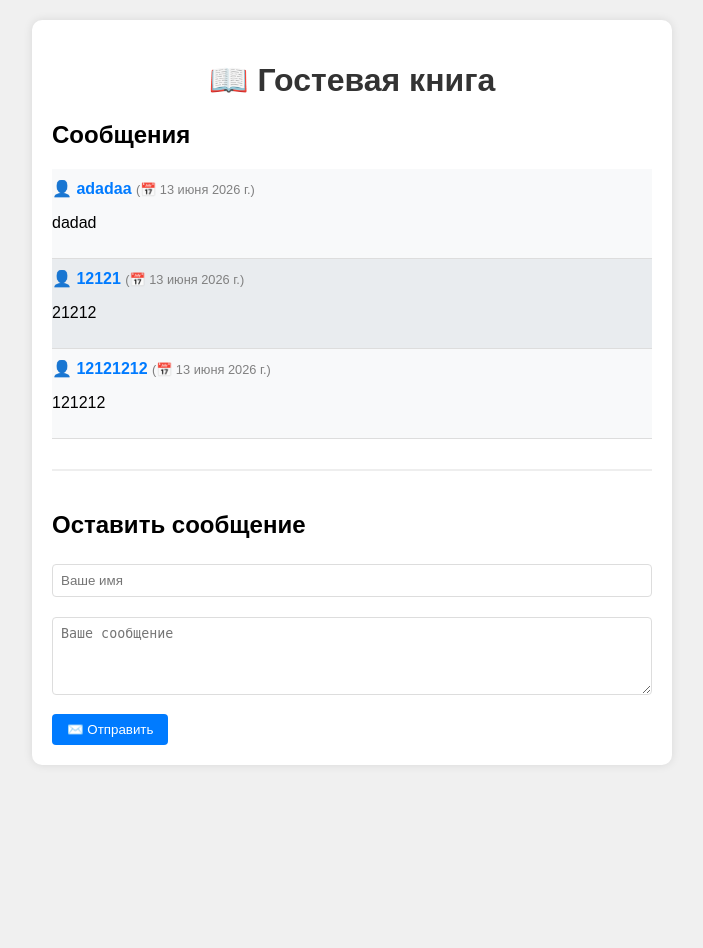
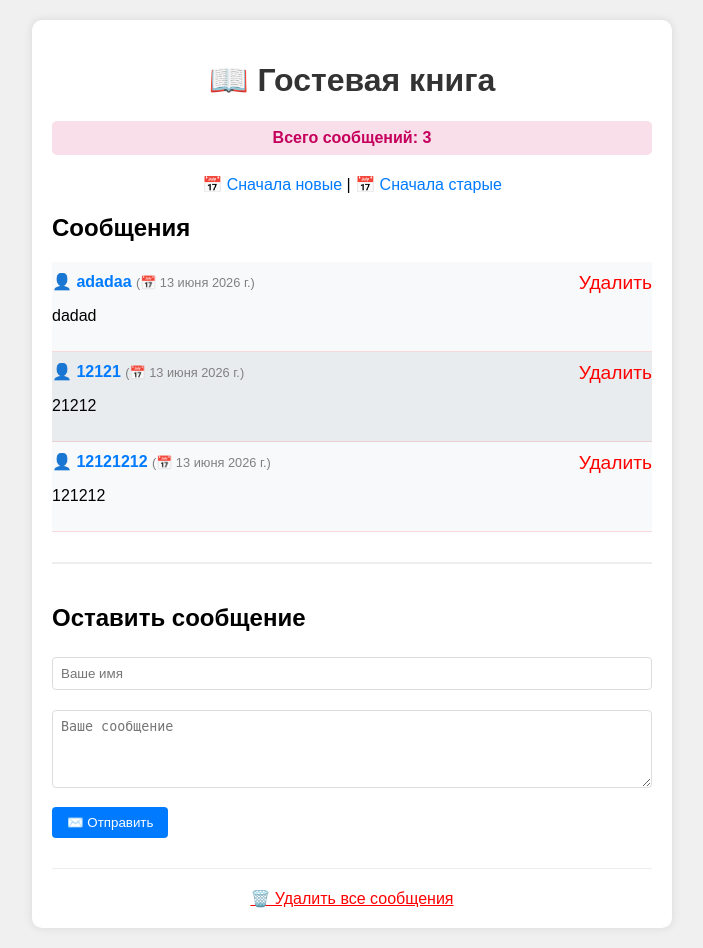
Before and after one commit to Ilias-galianov-aster-gaster/TRPO_PR9, a Flask app: page / in a window 1280 px wide. Shown: the whole page, without its empty margins (288-991 px from the left). Before the commit the page ends 765 px from the top, so only its background shows below. Run offline with Flask 3, Linux system fonts and the light colour scheme; data comes from the database, SQL or seed files in the repository; both versions use the stored data as it was after the commit.

Commit message:
ПР 11 выполнена

```diff
--- a/guestbook/app.py
+++ b/guestbook/app.py
@@ -1,59 +1,99 @@
 from flask import Flask, render_template, request, redirect, session
-from database import init_db, get_all_messages, add_message
+from database import (
+    init_db, get_all_messages, add_message,
+    delete_message, get_message_count, delete_all_messages
+)
+from datetime import date
+
 
 app = Flask(__name__)
-# ОБЯЗАТЕЛЬНО: задаём секретный ключ для работы сессий (Задание В)
 app.secret_key = 'super_secret_key_123'
 
 init_db()
 
 
-@app.route('/')
-def index():
-    """Главная страница: показывает все сообщения."""
-    messages = get_all_messages()
-
-    # --- ЗАДАНИЕ Д: Дата по-русски ---
+# Вспомогательная функция, чтобы не дублировать код форматирования дат
+def format_messages(messages):
+    today = date.today().isoformat()
     months = {
         '01': 'января', '02': 'февраля', '03': 'марта', '04': 'апреля',
         '05': 'мая', '06': 'июня', '07': 'июля', '08': 'августа',
         '09': 'сентября', '10': 'октября', '11': 'ноября', '12': 'декабря'
     }
 
-    # Создаём новый список с преобразованными сообщениями
-    formatted_messages = []
+    formatted = []
     for msg in messages:
-        # Преобразуем sqlite3.Row в словарь
         msg_dict = dict(msg)
+        raw_date = msg_dict['created_at']
+        year, month, day = raw_date.split('-')
+        # Сохраняем русскую дату для отображения
+        msg_dict['created_at_ru'] = f"{int(day)} {months[month]} {year} г."
+        # Сохраняем флаг свежести для CSS-класса (Задание Б)
+        msg_dict['is_fresh'] = (raw_date == today)
+        formatted.append(msg_dict)
+    return formatted
 
-        # Разбиваем дату '2026-05-28' на части
-        year, month, day = msg_dict['created_at'].split('-')
 
-        # Создаём новую дату в русском формате
-        msg_dict['created_at'] = f"{int(day)} {months[month]} {year} г."
-
-        # Добавляем в новый список
-        formatted_messages.append(msg_dict)
-
-    return render_template('index.html', messages=formatted_messages)
+@app.route('/')
+def index():
+    messages = get_all_messages()
+    total_count = get_message_count()
+    return render_template('index.html', messages=format_messages(messages), total_count=total_count)
 
 
 @app.route('/add', methods=['POST'])
 def add():
-    """Обрабатывает отправку нового сообщения."""
     name = request.form.get('name', '').strip()
     message = request.form.get('message', '').strip()
 
-    # Проверяем, что оба поля не пустые
+
     if name and message:
         add_message(name, message)
-        session['success'] = True  # Сохраняем флаг успеха
+        session['success'] = True
         return redirect('/')
 
-    # --- ЗАДАНИЕ Г: Если поля пустые ---
-    # Не делаем redirect, а возвращаем страницу с ошибкой
-    # Передаём messages=get_all_messages(), чтобы список не пропал
-    return render_template('index.html', messages=get_all_messages(), error=True)
+
+    # Задание Г: Возвращаем страницу с ошибкой, сохраняя список сообщений
+    messages = get_all_messages()
+    total_count = get_message_count()
+    return render_template('index.html', messages=format_messages(messages), total_count=total_count, error=True)
+
+
+@app.route('/delete/<int:message_id>')
+def delete(message_id):
+    delete_message(message_id)
+    return redirect('/')
+
+
+# --- ЗАДАНИЕ А: Сортировка по дате ---
+@app.route('/sort/newest')
+def sort_newest():
+    from database import get_db_connection
+    conn = get_db_connection()
+    messages = conn.execute('SELECT * FROM messages ORDER BY created_at DESC').fetchall()
+    conn.close()
+    return render_template('index.html', messages=format_messages(messages), total_count=get_message_count())
+
+
+@app.route('/sort/oldest')
+def sort_oldest():
+    from database import get_db_connection
+    conn = get_db_connection()
+    messages = conn.execute('SELECT * FROM messages ORDER BY created_at ASC').fetchall()
+    conn.close()
+    return render_template('index.html', messages=format_messages(messages), total_count=get_message_count())
+
+
+# --- ЗАДАНИЕ В: Удаление всех сообщений ---
+@app.route('/delete-all')
+def delete_all_page():
+    return render_template('delete_all.html')
+
+
+@app.route('/delete-all-confirm', methods=['POST'])
+def delete_all_confirm():
+    delete_all_messages()
+    return redirect('/')
 
 
 if __name__ == '__main__':
--- a/guestbook/static/style.css
+++ b/guestbook/static/style.css
@@ -1,4 +1,3 @@
-/* Основные стили для всей страницы */
 body {
     font-family: Arial, sans-serif;
     background-color: #f0f0f0;
@@ -6,7 +5,6 @@ body {
     padding: 20px;
 }
 
-/* Контейнер для центрирования контента */
 .container {
     max-width: 600px;
     margin: 0 auto;
@@ -16,39 +14,39 @@ body {
     box-shadow: 0 0 10px rgba(0, 0, 0, 0.1);
 }
 
-/* Заголовок страницы */
 h1 {
     text-align: center;
     color: #333;
 }
 
-/* Стиль для одного сообщения */
 .message {
-    border-bottom: 1px solid #ddd;
+    border-bottom: 1px solid #ff000020;
     padding: 10px 0;
 }
 
-/* Имя автора */
+/* Задание Б: Жёлтый фон для свежих сообщений */
+.fresh {
+    background-color: #fff3cd !important;
+    border-left: 4px solid #ffc107;
+    padding-left: 10px;
+}
+
 .message strong {
     color: #007bff;
 }
 
-/* Дата сообщения */
 .message small {
     color: gray;
     font-size: 0.8em;
 }
 
-/* Блок с формой добавления сообщения */
 .add-form {
     margin-top: 30px;
     padding-top: 20px;
     border-top: 2px solid #eee;
 }
 
-/* Поля ввода и текстовое поле */
-input,
-textarea {
+input, textarea {
     width: 100%;
     padding: 8px;
     margin: 5px 0 15px 0;
@@ -57,7 +55,6 @@ textarea {
     box-sizing: border-box;
 }
 
-/* Кнопка отправки */
 button {
     background-color: #007bff;
     color: white;
@@ -67,27 +64,45 @@ button {
     cursor: pointer;
 }
 
-
 button:hover {
     background-color: #0056b3;
 }
 
-.message-even {
-    background-color: #f8f9fa;
-}
-.message-odd {
-    background-color: #e9ecef;
-}
-
+.message-even { background-color: #f8f9fa; }
+.message-odd { background-color: #e9ecef; }
 
 .input-error {
     border: 2px solid red !important;
     background-color: #fff0f0;
 }
 
+.delete-btn {
+    float: right;
+    color: red;
+    text-decoration: none;
+    font-size: 1.2em;
+    margin-left: 10px;
+}
 
-@keyframes fadeOut {
-    0% { opacity: 1; }
-    70% { opacity: 1; }
-    100% { opacity: 0; visibility: hidden; }
+.delete-btn:hover {
+    color: darkred;
 }
+
+.counter {
+    background-color: #c5005c20;
+    padding: 8px;
+    border-radius: 5px;
+    text-align: center;
+    margin-bottom: 20px;
+    font-weight: bold;
+    color: #c5005c;
+}
+
+.success-message {
+    background-color: #d4edda;
+    color: #155724;
+    padding: 10px;
+    border-radius: 5px;
+    margin-bottom: 15px;
+    text-align: center;
+}
--- a/guestbook/templates/index.html
+++ b/guestbook/templates/index.html
@@ -7,17 +7,29 @@
 <body>
     <div class="container">
         {% if session.pop('success', False) %}
-            <div class="success-message">✅ сообщение успешно добавлено</div>
+            <div class="success-message">✅ Сообщение успешно добавлено</div>
         {% endif %}
 
         <h1>📖 Гостевая книга</h1>
+
+        <!-- Задание 6: Счётчик сообщений -->
+        <p class="counter">Всего сообщений: {{ total_count }}</p>
+
+        <!-- Задание А: Ссылки для сортировки -->
+        <p style="text-align: center; margin-bottom: 20px;">
+            <a href="/sort/newest" style="text-decoration: none; color: #007bff;">📅 Сначала новые</a> |
+            <a href="/sort/oldest" style="text-decoration: none; color: #007bff;">📅 Сначала старые</a>
+        </p>
 
         <h2>Сообщения</h2>
 
         {% if messages %}
             {% for msg in messages %}
-            <div class="message {% if loop.index0 % 2 == 0 %}message-even{% else %}message-odd{% endif %}">
-                <strong>👤 {{ msg.name }}</strong> <small>(📅 {{ msg.created_at }})</small>
+            <!-- Задание Б: Добавлен класс fresh, если сообщение сегодняшнее -->
+            <div class="message {% if msg.is_fresh %}fresh{% endif %} {% if loop.index0 % 2 == 0 %}message-even{% else %}message-odd{% endif %}">
+                <strong>👤 {{ msg.name }}</strong> <small>(📅 {{ msg.created_at_ru }})</small>
+                <!-- Задания 3 и 4: Кнопка удаления с подтверждением -->
+                <a href="/delete/{{ msg.id }}" class="delete-btn" onclick="return confirm('Удалить сообщение?')">Удалить</a>
                 <p>{{ msg.message }}</p>
             </div>
             {% endfor %}
@@ -25,21 +37,24 @@
             <p>Пока нет сообщений. Будьте первым!</p>
         {% endif %}
 
-                <div class="add-form">
+        <div class="add-form">
             <h2>Оставить сообщение</h2>
 
-            <!-- Показываем текст ошибки, если она есть -->
             {% if error %}
                 <p style="color: red; font-weight: bold;">⚠️ Пожалуйста, заполните все поля!</p>
             {% endif %}
 
             <form method="POST" action="/add">
-                <!-- Добавляем класс input-error, если есть ошибка -->
                 <input type="text" name="name" placeholder="Ваше имя" required class="{% if error %}input-error{% endif %}">
                 <textarea name="message" placeholder="Ваше сообщение" rows="4" required class="{% if error %}input-error{% endif %}"></textarea>
                 <button type="submit">✉️ Отправить</button>
             </form>
         </div>
+
+        <!-- Задание В: Ссылка на удаление всех сообщений -->
+        <div style="text-align: center; margin-top: 30px; border-top: 1px solid #eee; padding-top: 20px;">
+            <a href="/delete-all" style="color: red; text-decoration: underline;">🗑️ Удалить все сообщения</a>
+        </div>
     </div>
 </body>
 </html>
```
Also changed, not shown: guestbook/database.py (+21 -34 lines), guestbook/templates/delete_all.html (added, +17 -0 lines), guestbook/guestbook.db.
